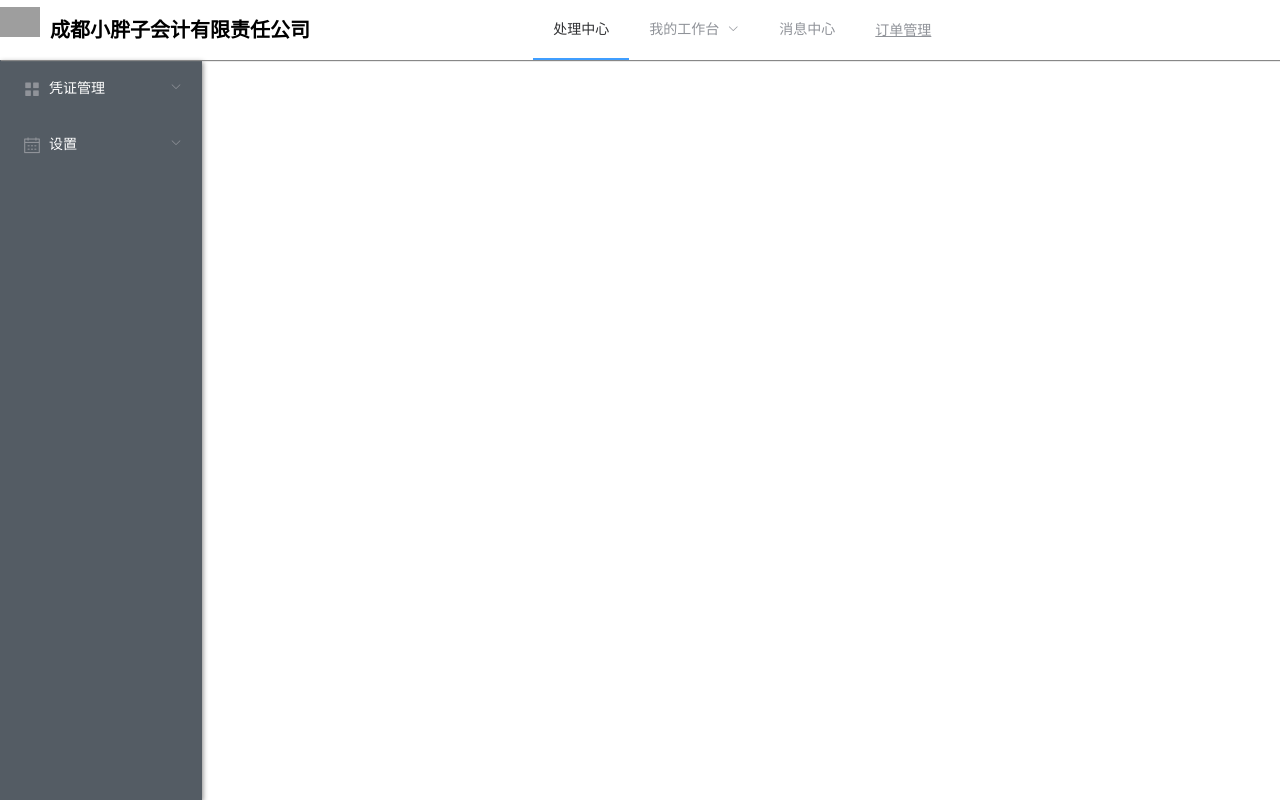
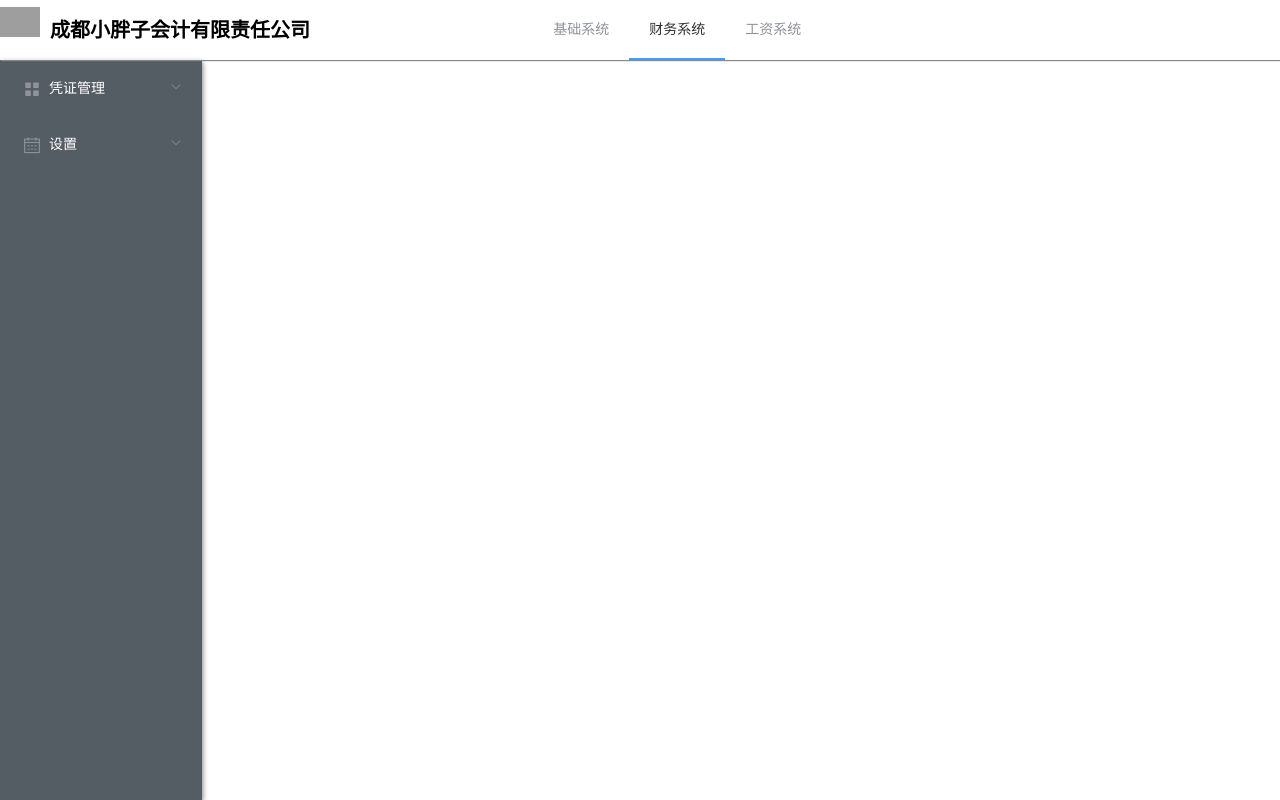
Before and after one commit to wanzhixiang/account, a Vue app: page / in a window 1280 px wide. Built offline with nearby package versions, Linux system fonts and the light colour scheme; grey boxes are pictures that could not be loaded.

Commit message:
设置凭证页面构建

```diff
--- a/src/components/loyout/NavMenu.vue
+++ b/src/components/loyout/NavMenu.vue
@@ -12,21 +12,9 @@
         mode="horizontal"
         @select="handleSelect"
       >
-        <el-menu-item index="1">处理中心</el-menu-item>
-        <el-submenu index="2">
-          <template slot="title">我的工作台</template>
-          <el-menu-item index="2-1">选项1</el-menu-item>
-          <el-menu-item index="2-2">选项2</el-menu-item>
-          <el-menu-item index="2-3">选项3</el-menu-item>
-          <el-submenu index="2-4">
-            <template slot="title">选项4</template>
-            <el-menu-item index="2-4-1">选项1</el-menu-item>
-            <el-menu-item index="2-4-2">选项2</el-menu-item>
-            <el-menu-item index="2-4-3">选项3</el-menu-item>
-          </el-submenu>
-        </el-submenu>
-        <el-menu-item index="3">消息中心</el-menu-item>
-        <el-menu-item index="4"><a href="https://www.ele.me">订单管理</a></el-menu-item>
+        <el-menu-item index="1">基础系统</el-menu-item>
+        <el-menu-item index="2">财务系统</el-menu-item>
+        <el-menu-item index="3">工资系统</el-menu-item>
       </el-menu>
     </el-col>
     <el-col :span="6"></el-col>
@@ -38,7 +26,7 @@ export default {
   data () {
     return {
       companyName: '成都小胖子会计有限责任公司',
-      activeIndex: '1'
+      activeIndex: '2'
     }
   },
   methods: {
```
